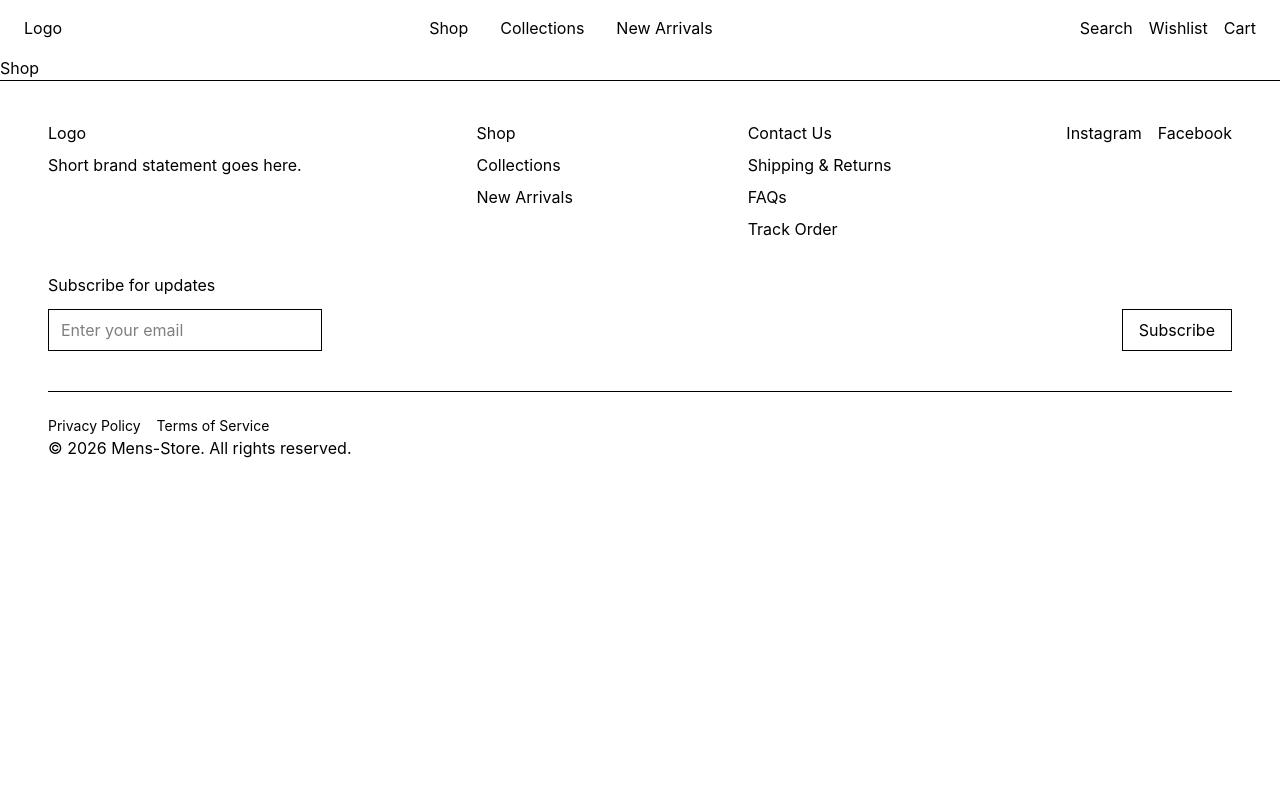
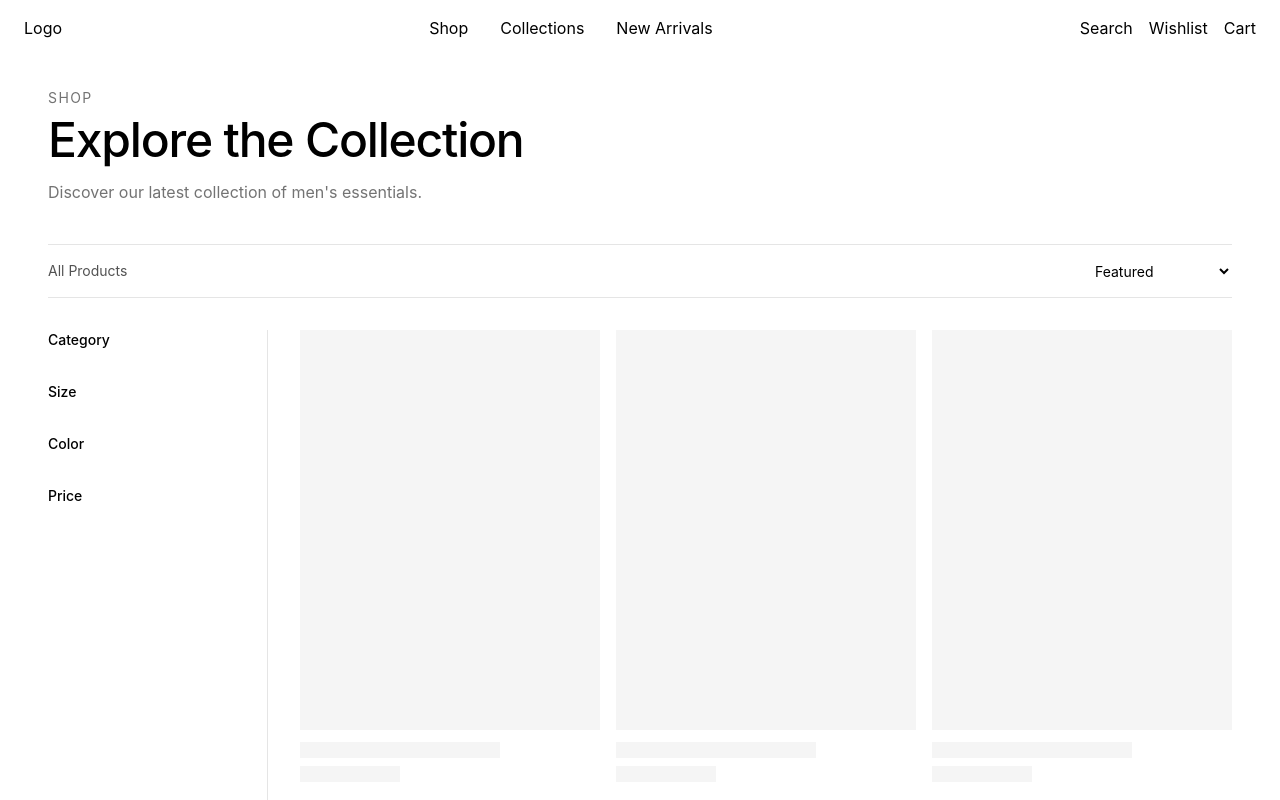
Before and after one commit to THEmen9/mens-store, a React app in the folder frontend/: page /shop in a window 1280 px wide. Shown: the top 800 px of the page. Built offline with nearby package versions, Linux system fonts and the light colour scheme; the HTML template or start-up script is replaced by a standard one.

Commit message:
feat: build shop page skeleton

```diff
--- /dev/null
+++ b/frontend/src/components/shop/ShopFilters.jsx
@@ -0,0 +1,23 @@
+function ShopFilters() {
+  return (
+    <div className="space-y-8">
+      <div>
+        <p className="text-sm font-medium">Category</p>
+      </div>
+
+      <div>
+        <p className="text-sm font-medium">Size</p>
+      </div>
+
+      <div>
+        <p className="text-sm font-medium">Color</p>
+      </div>
+
+      <div>
+        <p className="text-sm font-medium">Price</p>
+      </div>
+    </div>
+  );
+}
+
+export default ShopFilters;
--- a/frontend/src/pages/Shop.jsx
+++ b/frontend/src/pages/Shop.jsx
@@ -1,6 +1,197 @@
+import { useState } from 'react';
+import { Button } from '../components/ui';
+import { FiX } from 'react-icons/fi';
+import ShopFilters from '../components/shop/ShopFilters';
 
-const Shop = () => {
-  return <h1>Shop</h1>;
-};
+function Shop() {
+  const [isFilterOpen, setIsFilterOpen] = useState(false);
+  const [isSortOpen, setIsSortOpen] = useState(false);
+
+  return (
+    <main className="px-4 py-8 md:px-8 lg:px-12">
+      {/* Shop Header */}
+      <section className="mx-auto max-w-7xl">
+        <p className="text-sm uppercase tracking-widest text-neutral-500">
+          Shop
+        </p>
+
+        <h1 className="mt-2 text-3xl font-medium tracking-tight md:text-5xl">
+          Explore the Collection
+        </h1>
+
+        <p className="mt-4 max-w-xl text-sm leading-6 text-neutral-500 md:text-base">
+          Discover our latest collection of men's essentials.
+        </p>
+      </section>
+
+      {/* Toolbar */}
+      <section className="mx-auto mt-10 max-w-7xl border-y border-neutral-200 py-4">
+        <div className="flex items-center justify-between">
+          <p className="text-sm text-neutral-600">
+            All Products
+          </p>
+
+          <div className="flex items-center gap-3">
+            {/* Mobile Filter */}
+            <Button
+              type="button"
+              onClick={() => setIsFilterOpen(true)}
+              className="text-sm md:hidden"
+            >
+              Filter
+            </Button>
+            <Button
+              type="button"
+              onClick={() => setIsSortOpen(true)}
+              className="text-sm md:hidden"
+            >
+              Sort
+          </Button>
+
+            {/* Sort */}
+            <select
+              defaultValue="featured"
+              className="hidden border-0 bg-transparent text-sm outline-none md:block"
+            >
+              <option value="featured">Featured</option>
+              <option value="newest">Newest</option>
+              <option value="price-low">Price: Low to High</option>
+              <option value="price-high">Price: High to Low</option>
+            </select>
+          </div>
+        </div>
+      </section>
+
+      {/* Catalog */}
+      <section className="mx-auto mt-8 max-w-7xl">
+        <div className="grid gap-8 md:grid-cols-[220px_1fr]">
+
+          {/* Desktop Filters */}
+          <aside className="hidden border-r border-neutral-200 pr-6 md:block">
+              <ShopFilters />
+          </aside>
+
+          {/* Product Grid */}
+          <div>
+            <div className="grid grid-cols-2 gap-x-4 gap-y-8 md:grid-cols-2 lg:grid-cols-3">
+              {Array.from({ length: 6 }).map((_, index) => (
+                <div key={index}>
+                  <div className="aspect-3/4 bg-neutral-100" />
+                  <div className="mt-3 h-4 w-2/3 bg-neutral-100" />
+                  <div className="mt-2 h-4 w-1/3 bg-neutral-100" />
+                </div>
+              ))}
+            </div>
+          </div>
+        </div>
+      </section>
+
+      {isFilterOpen && (
+      <div className="fixed inset-0 z-60 md:hidden">
+        {/* Backdrop */}
+        <button
+          type="button"
+          aria-label="Close filters"
+          onClick={() => setIsFilterOpen(false)}
+          className="absolute inset-0 bg-black/40"
+        />
+
+        {/* Drawer */}
+        <aside className="absolute right-0 top-0 h-full w-[85%] max-w-sm bg-white">
+          <div className="flex h-full flex-col">
+            {/* Header */}
+            <div className="flex items-center justify-between border-b border-neutral-200 px-5 py-4">
+              <h2 className="text-sm font-medium">
+                Filters
+              </h2>
+
+              <Button
+                type="button"
+                onClick={() => setIsFilterOpen(false)}
+                className="p-2 text-xl"
+                aria-label="Close filters"
+              >
+                <FiX />
+              </Button>
+            </div>
+
+            {/* Filter content */}
+            <div className="flex-1 overflow-y-auto px-5 py-6">
+                <ShopFilters />
+            </div>
+
+            {/* Actions */}
+            <div className="flex gap-3 border-t border-neutral-200 p-5">
+              <Button
+                type="button"
+                className="flex-1 border border-neutral-300 py-3 text-sm"
+              >
+                Clear
+              </Button>
+
+              <Button
+                type="button"
+                onClick={() => setIsFilterOpen(false)}
+                className="flex-1 bg-black py-3 text-sm text-white"
+              >
+                Apply
+            </Button>
+            </div>
+          </div>
+        </aside>
+      </div>
+    )}
+
+    {isSortOpen && (
+    <div className="fixed inset-0 z-60 md:hidden">
+      {/* Backdrop */}
+      <button
+        type="button"
+        onClick={() => setIsSortOpen(false)}
+        className="absolute inset-0 bg-black/40"
+        aria-label="Close sort"
+      />
+
+      {/* Bottom Sheet */}
+      <aside className="absolute bottom-0 left-0 w-full rounded-t-2xl bg-white">
+        <div className="flex items-center justify-between border-b border-neutral-200 px-5 py-4">
+          <h2 className="text-sm font-medium">
+            Sort By
+          </h2>
+
+          <Button
+            type="button"
+            onClick={() => setIsSortOpen(false)}
+            className="p-2"
+          >
+            <FiX aria-hidden="true" />
+          </Button>
+        </div>
+
+        <div className="px-5 py-4">
+          <div className="space-y-4">
+            <button type="button" className="block w-full text-left text-sm">
+              Featured
+            </button>
+
+            <button type="button" className="block w-full text-left text-sm">
+              Newest
+            </button>
+
+            <button type="button" className="block w-full text-left text-sm">
+              Price: Low to High
+            </button>
+
+            <button type="button" className="block w-full text-left text-sm">
+              Price: High to Low
+            </button>
+          </div>
+        </div>
+      </aside>
+    </div>
+    )}
+    </main>
+  );
+}
 
 export default Shop;
```
